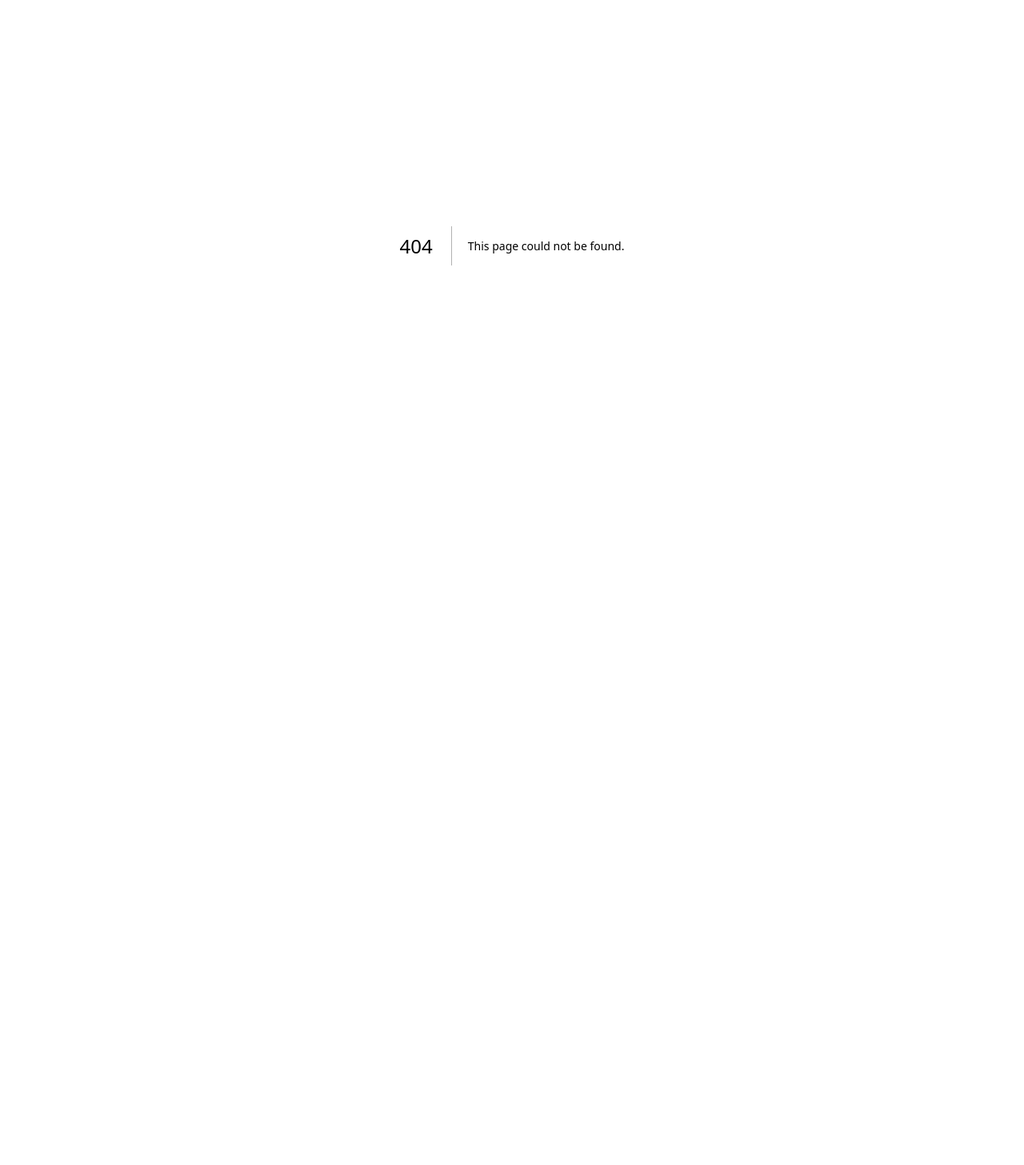
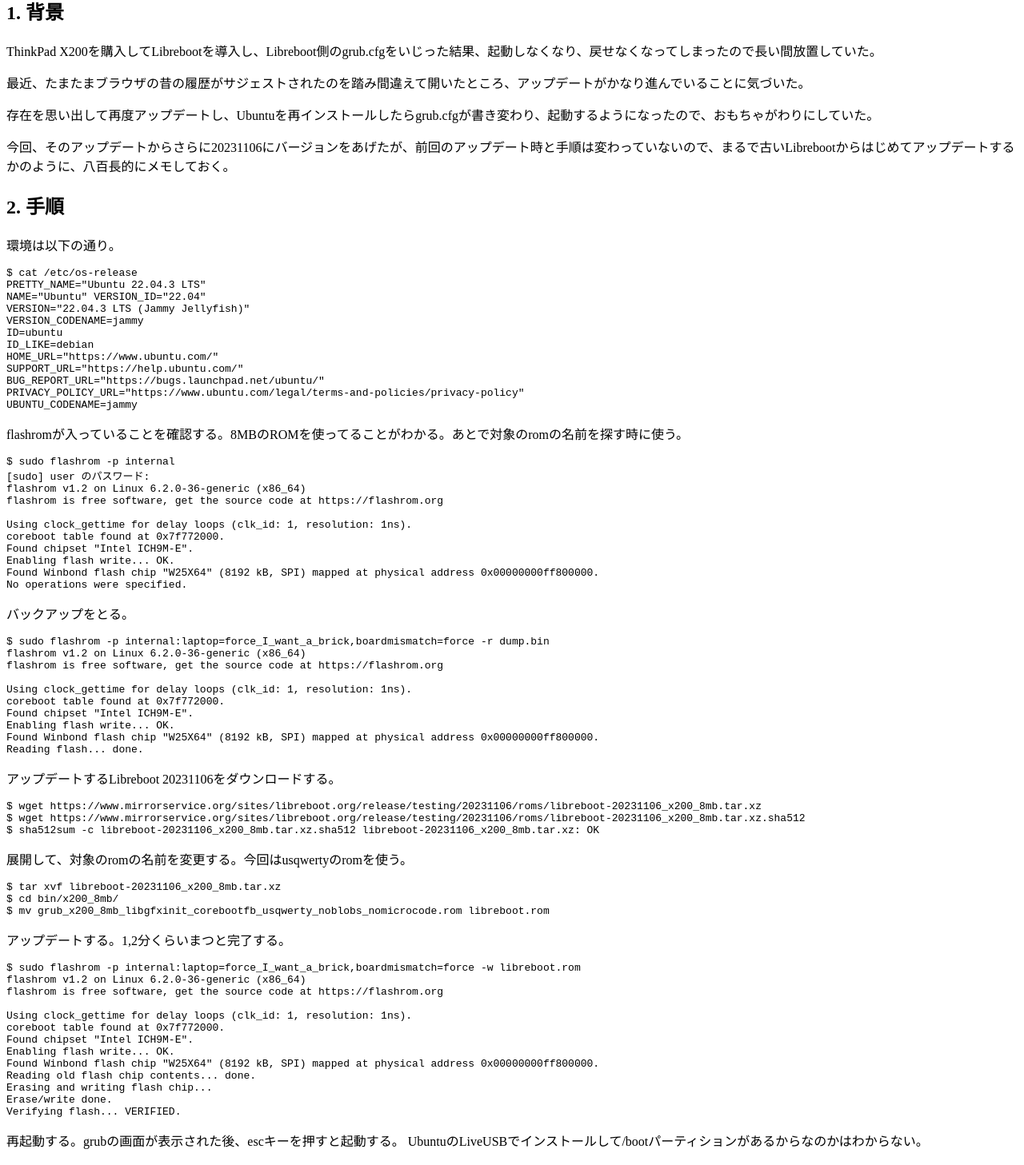
Before and after one commit to aki-ika/aki-ika.github.io, a Next.js app: page /blog/update-libreboot-on-thinkpad-x200 in a window 1280 px wide. Before the commit this address had no page. Shown: the part 93-1550 px from the top of the page at 80% size. Before the commit the page ends 800 px from the top, so only its background shows below. Built offline with nearby package versions, Linux system fonts and the light colour scheme.

Commit message:
Add blog post about updating Libreboot on ThinkPad X200

```diff
--- /dev/null
+++ b/pages/blog/update-libreboot-on-thinkpad-x200.tsx
@@ -0,0 +1,102 @@
+import { Blog } from "@/components/blog";
+
+const markdownString = `
+# ThinkPad X200のLibrebootをLibreboot 20231106にアップデートする
+
+## 1. 背景
+ThinkPad X200を購入してLibrebootを導入し、Libreboot側のgrub.cfgをいじった結果、起動しなくなり、戻せなくなってしまったので長い間放置していた。
+
+最近、たまたまブラウザの昔の履歴がサジェストされたのを踏み間違えて開いたところ、アップデートがかなり進んでいることに気づいた。
+
+存在を思い出して再度アップデートし、Ubuntuを再インストールしたらgrub.cfgが書き変わり、起動するようになったので、おもちゃがわりにしていた。
+
+今回、そのアップデートからさらに20231106にバージョンをあげたが、前回のアップデート時と手順は変わっていないので、まるで古いLibrebootからはじめてアップデートするかのように、八百長的にメモしておく。
+## 2. 手順
+環境は以下の通り。
+\`\`\`shell
+$ cat /etc/os-release
+PRETTY_NAME="Ubuntu 22.04.3 LTS"
+NAME="Ubuntu" VERSION_ID="22.04"
+VERSION="22.04.3 LTS (Jammy Jellyfish)"
+VERSION_CODENAME=jammy
+ID=ubuntu
+ID_LIKE=debian
+HOME_URL="https://www.ubuntu.com/"
+SUPPORT_URL="https://help.ubuntu.com/"
+BUG_REPORT_URL="https://bugs.launchpad.net/ubuntu/"
+PRIVACY_POLICY_URL="https://www.ubuntu.com/legal/terms-and-policies/privacy-policy"
+UBUNTU_CODENAME=jammy
+\`\`\`
+
+flashromが入っていることを確認する。8MBのROMを使ってることがわかる。あとで対象のromの名前を探す時に使う。
+
+\`\`\`shell
+$ sudo flashrom -p internal
+[sudo] user のパスワード:
+flashrom v1.2 on Linux 6.2.0-36-generic (x86_64)
+flashrom is free software, get the source code at https://flashrom.org
+
+Using clock_gettime for delay loops (clk_id: 1, resolution: 1ns).
+coreboot table found at 0x7f772000.
+Found chipset "Intel ICH9M-E".
+Enabling flash write... OK.
+Found Winbond flash chip "W25X64" (8192 kB, SPI) mapped at physical address 0x00000000ff800000.
+No operations were specified.
+\`\`\`
+
+バックアップをとる。
+\`\`\`shell
+$ sudo flashrom -p internal:laptop=force_I_want_a_brick,boardmismatch=force -r dump.bin
+flashrom v1.2 on Linux 6.2.0-36-generic (x86_64)
+flashrom is free software, get the source code at https://flashrom.org
+
+Using clock_gettime for delay loops (clk_id: 1, resolution: 1ns).
+coreboot table found at 0x7f772000.
+Found chipset "Intel ICH9M-E".
+Enabling flash write... OK.
+Found Winbond flash chip "W25X64" (8192 kB, SPI) mapped at physical address 0x00000000ff800000.
+Reading flash... done.
+\`\`\`
+
+アップデートするLibreboot 20231106をダウンロードする。
+\`\`\`shell
+$ wget https://www.mirrorservice.org/sites/libreboot.org/release/testing/20231106/roms/libreboot-20231106_x200_8mb.tar.xz
+$ wget https://www.mirrorservice.org/sites/libreboot.org/release/testing/20231106/roms/libreboot-20231106_x200_8mb.tar.xz.sha512
+$ sha512sum -c libreboot-20231106_x200_8mb.tar.xz.sha512 libreboot-20231106_x200_8mb.tar.xz: OK
+\`\`\`
+
+展開して、対象のromの名前を変更する。今回はusqwertyのromを使う。
+\`\`\`shell
+$ tar xvf libreboot-20231106_x200_8mb.tar.xz
+$ cd bin/x200_8mb/
+$ mv grub_x200_8mb_libgfxinit_corebootfb_usqwerty_noblobs_nomicrocode.rom libreboot.rom
+\`\`\`
+
+アップデートする。1,2分くらいまつと完了する。
+\`\`\`shell
+$ sudo flashrom -p internal:laptop=force_I_want_a_brick,boardmismatch=force -w libreboot.rom
+flashrom v1.2 on Linux 6.2.0-36-generic (x86_64)
+flashrom is free software, get the source code at https://flashrom.org
+
+Using clock_gettime for delay loops (clk_id: 1, resolution: 1ns).
+coreboot table found at 0x7f772000.
+Found chipset "Intel ICH9M-E".
+Enabling flash write... OK.
+Found Winbond flash chip "W25X64" (8192 kB, SPI) mapped at physical address 0x00000000ff800000.
+Reading old flash chip contents... done.
+Erasing and writing flash chip...
+Erase/write done.
+Verifying flash... VERIFIED.
+\`\`\`
+
+再起動する。grubの画面が表示された後、escキーを押すと起動する。
+UbuntuのLiveUSBでインストールして/bootパーティションがあるからなのかはわからない。
+
+またGentooを入れてみて、そのときはちゃんとパーティション切って暗号化までやってみる。
+`;
+
+const UpdateLibreboot = () => {
+  return <Blog content={markdownString} />;
+};
+
+export default UpdateLibreboot;
```
Also changed, not shown: pages/index.tsx (+11 -3 lines).
